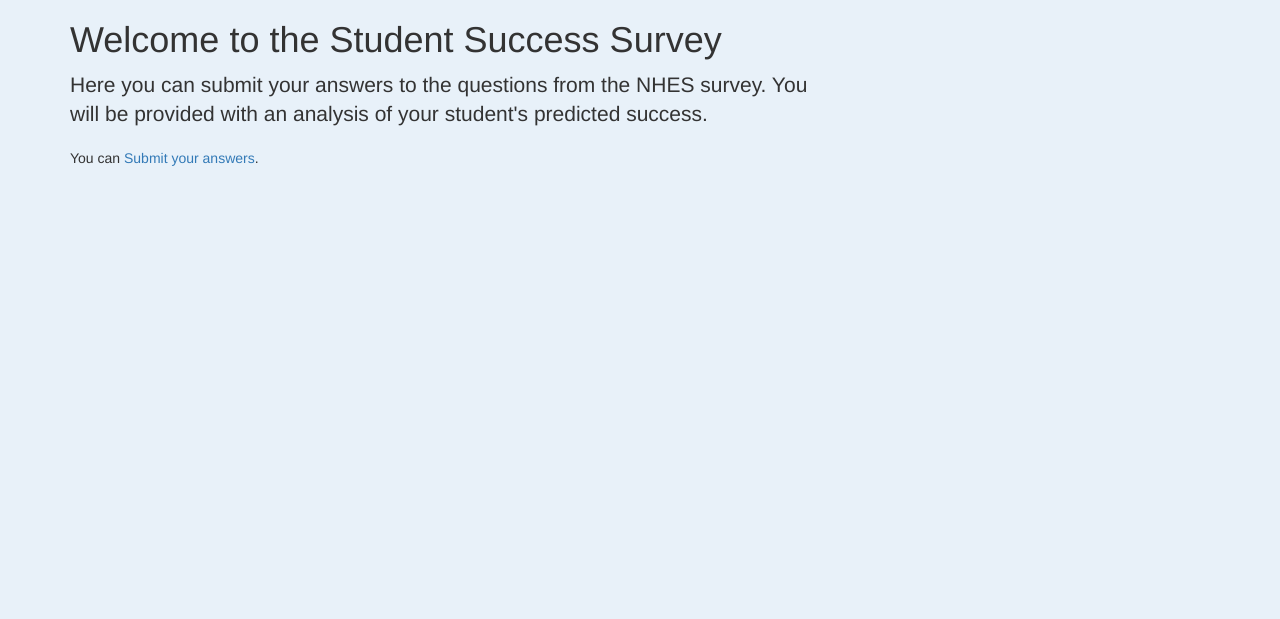
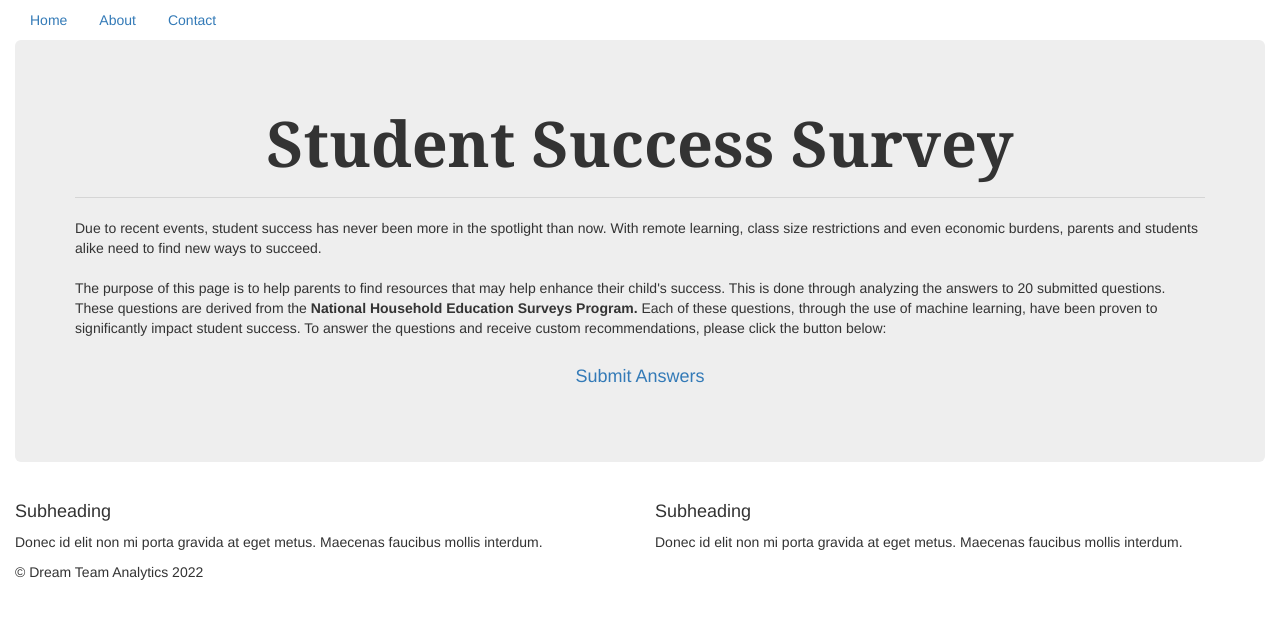
Before and after one commit to agmeadows/Student_Success_Analysis, a Flask app: page / in a window 1280 px wide. Shown: the top 619 px of the page. Run offline with Flask 2, Linux system fonts and the light colour scheme; some libraries are stand-ins or nearby versions.

Commit message:
Update index.html
Make page pretty

```diff
--- a/templates/index.html
+++ b/templates/index.html
@@ -1,32 +1,70 @@
 {% extends 'bootstrap/base.html' %}
 
-{% block styles %}
-{{ super() }}
-	<style>
-		body { background: #e8f1f9; }
-	</style>
-{% endblock %}
+<!DOCTYPE html>
+<head>
+    <meta charset="utf-8">
+    <meta name="viewport" content="width=device-width, initial-scale=1, shrink-to-fit=no">
+    <meta name="description" content="">
+    <meta name="author" content="">
+    <link rel="icon" href="../../../../favicon.ico">
 
-{% block title %}
-Student Success Survey
-{% endblock %}
+    <title>Student Success Analysis</title>
 
+    <!-- Bootstrap core CSS -->
+    <link href="../../css/editor.css" rel="stylesheet">
+
+    <!-- Custom styles for this template -->
+    <link href="narrow-jumbotron.css" rel="stylesheet">
+</head>
 
 {% block content %}
+  <body>
 
-<div class="container">
-  <div class="row">
-    <div class="col-md-10 col-lg-8 mx-lg-auto mx-md-auto">
+    <div class="container" style="width: auto;">
+      <div class="header clearfix">
+        <nav>
+          <ul class="nav nav-pills float-right">
+            <li class="nav-item">
+              <a class="nav-link active btn-dark" href="#">Home <span class="sr-only">(current)</span></a>
+            </li>
+            <li class="nav-item">
+              <a class="nav-link" href="#">About</a>
+            </li>
+            <li class="nav-item">
+              <a class="nav-link" href="#">Contact</a>
+            </li>
+          </ul>
+        </nav>
+      </div>
 
-      <h1 class="pt-5 pb-2">Welcome to the Student Success Survey</h1>
+      <div class="jumbotron" style="width: auto;">
 
-      <p class="lead">Here you can submit your answers to the questions from the NHES survey. You will be provided with an analysis of your student's predicted success.</p>
-
-	  <!-- links -->
-	  <p>You can <a href="{{ url_for('add_record') }}">Submit your answers</a>.</p>
-
-    </div>
+        <h1 class="title" spellcheckker="false" style="text-align: center; font-weight: 700; font-family: Georgia, serif; width: 100%;" contenteditable="true">Student Success Survey<br></h1><p class="lead"></p><hr style="text-decoration-line: none;"><div>Due to recent events, student success has never been more in the spotlight than now. With remote learning, class size restrictions and even economic burdens, parents and students alike need to find new ways to succeed.</div><div><br></div><div spellcheckker="false" contenteditable="true">The purpose of this page is to help parents to find resources that may help enhance their child's success. This is done through analyzing the answers to 20 submitted questions. These questions are derived from the <b>National Household Education Surveys Program.</b> Each of these questions, through the use of machine learning, have been proven to significantly impact student success. To answer the questions and receive custom recommendations, please click the button below:<br></div><p></p>
+        <div class="text-center">
+          <p><a class="btn btn-lg btn-dark" href="add_record" role="button" style="float: none; text-align: center; position: relative; opacity: 1; " id="submit">Submit Answers</a></p>
         </div>
       </div>
 
+      <div class="row marketing">
+        <div class="col-lg-6">
+          <h4 spellcheckker="false" contenteditable="true">Subheading<br></h4>
+          <p>Donec id elit non mi porta gravida at eget metus. Maecenas faucibus mollis interdum.</p>
+        </div>
+
+        <div class="col-lg-6">
+          <h4>Subheading</h4>
+          <p>Donec id elit non mi porta gravida at eget metus. Maecenas faucibus mollis interdum.</p>
+        </div>
+      </div>
+
+      <footer class="footer">
+        <p>© Dream Team Analytics 2022<br></p>
+      </footer>
+
+    </div> <!-- /container -->
+
+
+</body>
+</html>
+
 {% endblock %}
```
Lines whose indentation alone changed are shown as unchanged.
